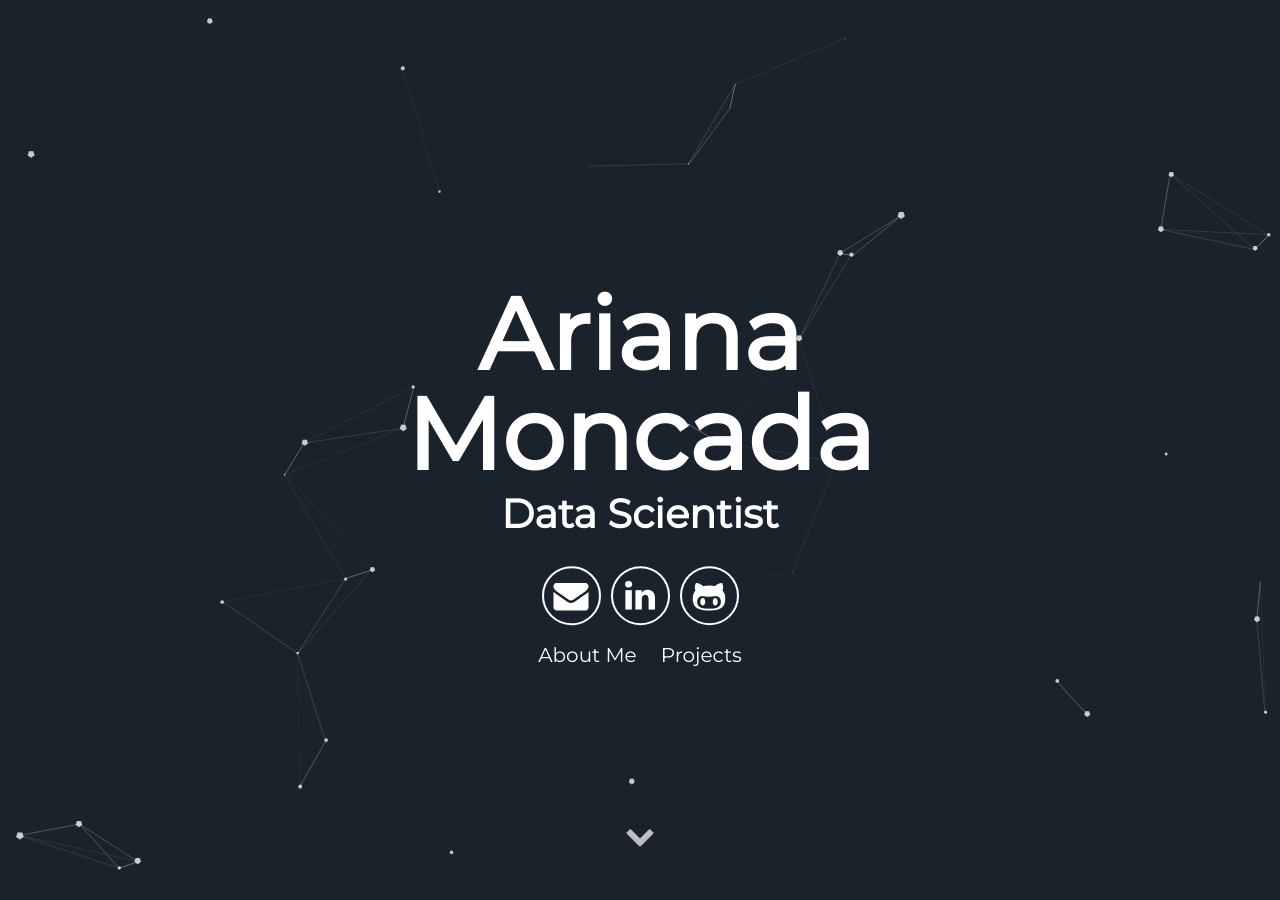
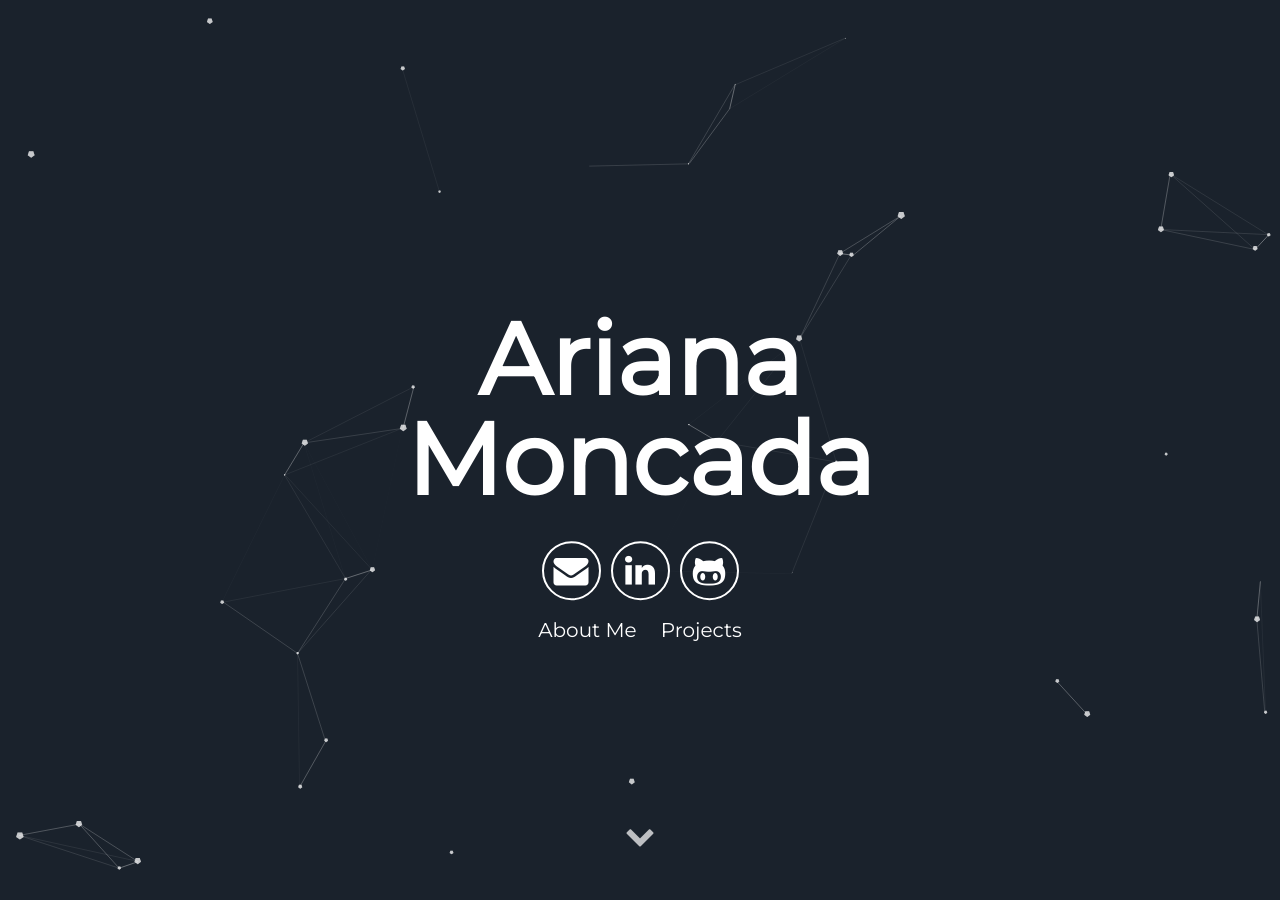
Before and after one commit to arianamoncada/arianamoncada.github.io, a Jekyll site: the page built from index.html, in a window 1280 px wide and 900 px high. Built offline with Jekyll 4.4.1, drawn with Linux system fonts in a browser that asks for light colours.

Commit message:
Update config file

```diff
--- a/_config.yml
+++ b/_config.yml
@@ -7,7 +7,7 @@ description: Personal Website of Ariana Moncada
 # User settings
 username: Ariana Moncada
 user_description: Currently I am a Masters of Data Science Graduate student at the University of San Francisco. Prior to joining USF, I was an undergraduate Research Assistant in a Solar Forecasting Lab at The Texas Sustainable Energy Research Institute. Some of my interests include Computer Vision, Machine Learning, Time Series and Geospatial Analysis applied to various domains including renewable energy, utilties, and IoT sensing.
-user_title: Data Scientist
+user_title:
 email: arianam.moncada@gmail.com
 twitter_username:
 github_username:  arianamoncada
```
